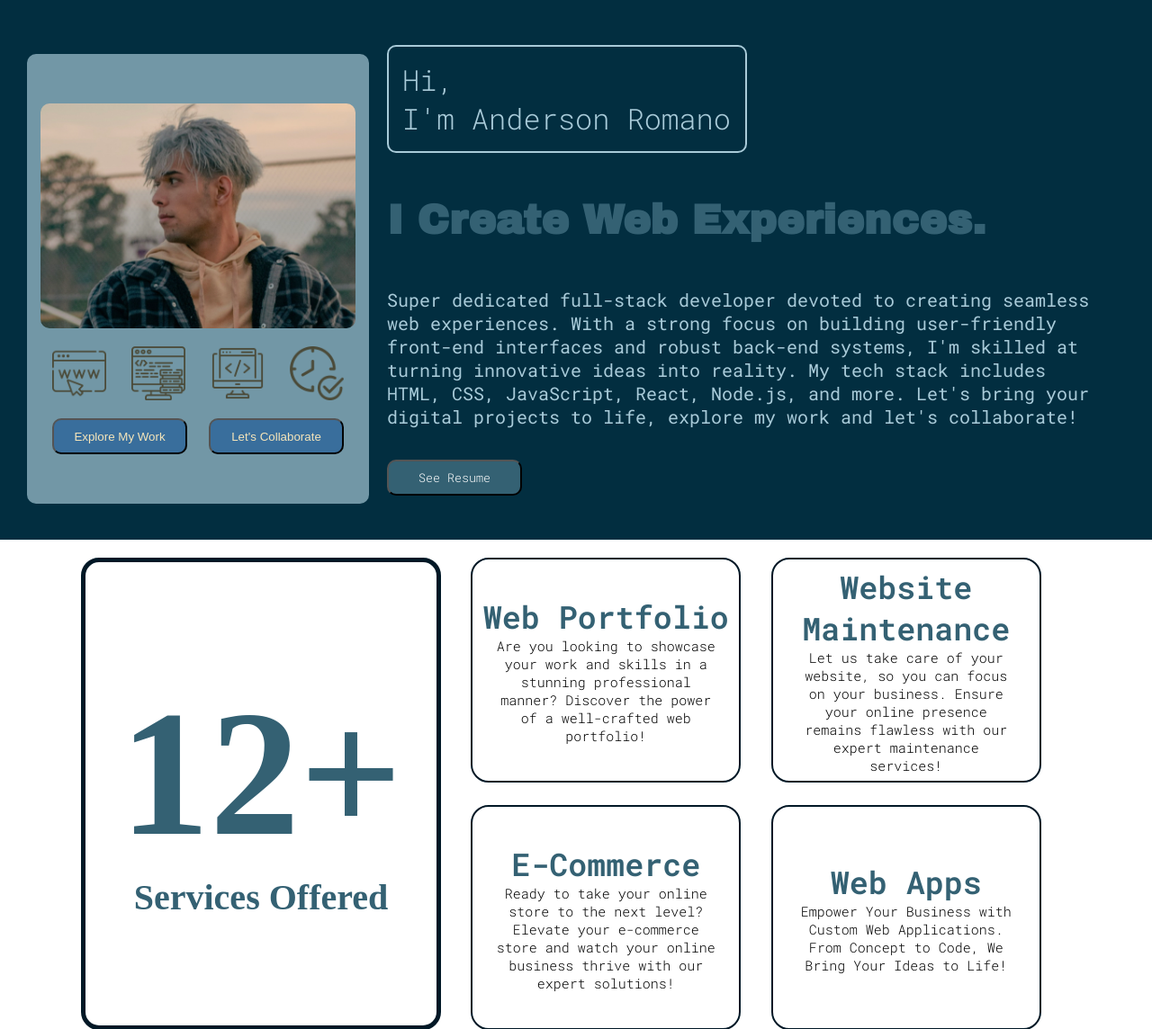
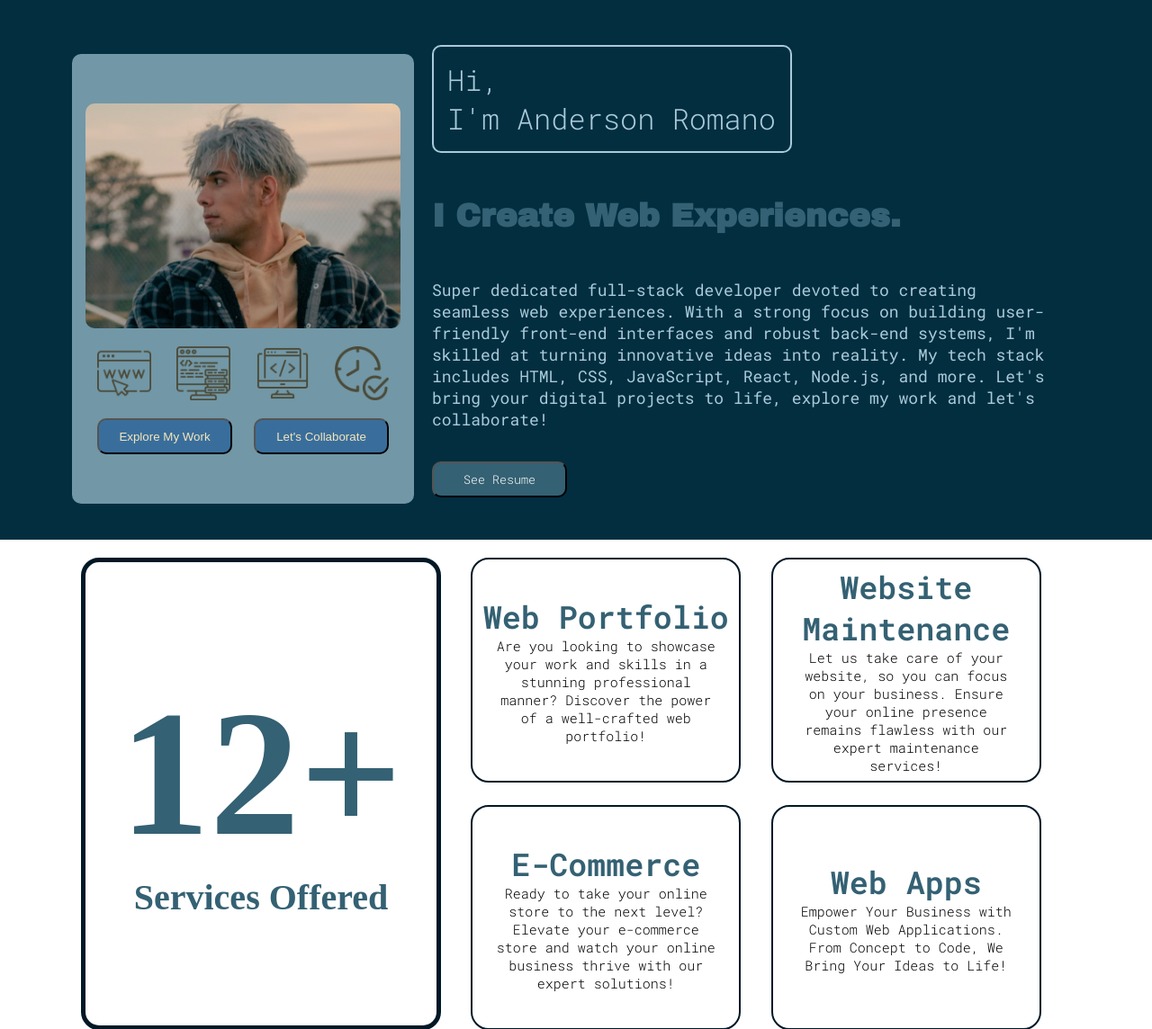
Before and after one commit to Andy2020code/web-portfolio-01, a Flask app: page / in a window 1280 px wide. Shown: the top 1144 px of the page at 90% size. Run offline with Flask 3, Linux system fonts and the light colour scheme.

Commit message:
design adjust

```diff
--- a/static/css/index.css
+++ b/static/css/index.css
@@ -117,6 +117,24 @@
     margin: 35px 0px;
     font-family: 'Roboto Mono', monospace;
     font-weight: 300;
+}
+
+@media (max-width: 1400px){
+    .div-01-right-card{
+        width: 700px;
+    }
+
+    .right-title{
+        font-size: 36px;
+    }
+
+    .right-intro-text{
+        font-family: 'Roboto Mono', monospace;
+        font-weight: 400;
+        font-size: 18px;
+        color: #A9CBD9;
+        border-radius: 10px;
+    }
 }
 
 @media(max-width: 500px){
```
